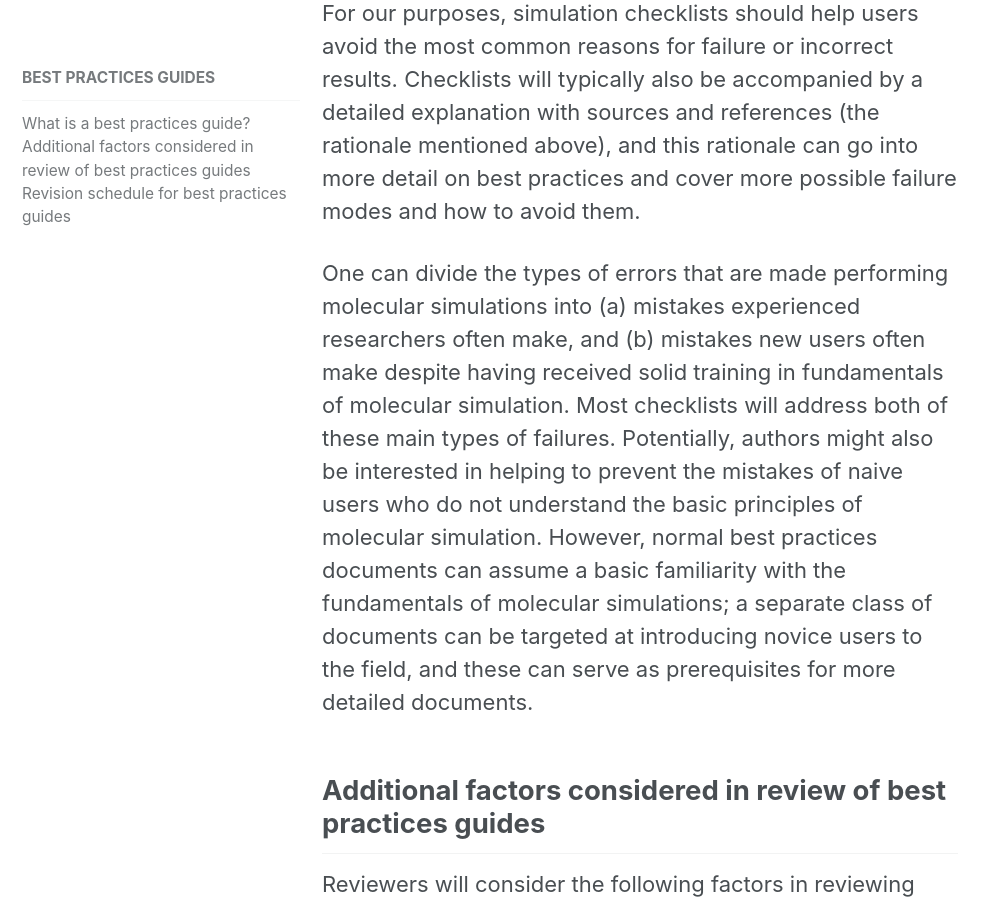
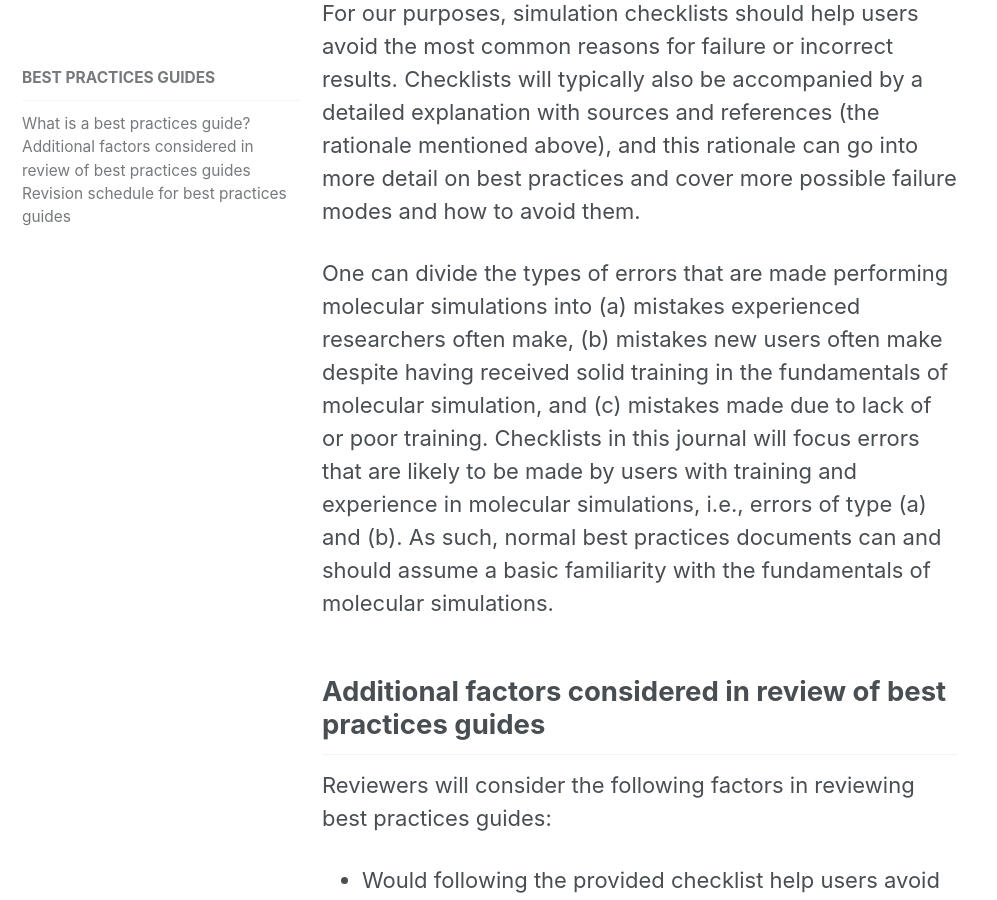
Before and after one commit to livecomsjournal/livecomsjournal.github.io, a Jekyll site: the page built from _author_instructions/02_best_practices.md, in a window 1280 px wide and 900 px high, scrolled down 1151 px. Shown: the whole window, without its empty margins (0-997 px from the left). Built offline with Jekyll 4.4.1, drawn with Linux system fonts in a browser that asks for light colours.

Commit message:
Updated paragraph on error types based on github discussion.

```diff
--- a/_author_instructions/02_best_practices.md
+++ b/_author_instructions/02_best_practices.md
@@ -31,11 +31,11 @@ can go into more detail on best practices and
 cover more possible failure modes and how to avoid them.
 
 One can divide the types of errors that are made performing molecular
-simulations into (a) mistakes experienced researchers often make, and (b)
+simulations into (a) mistakes experienced researchers often make, (b)
 mistakes new users often make despite having received solid
-training in fundamentals of molecular simulation. Most checklists will
-address both of these main types of failures. Potentially, authors might also be interested in helping to prevent the mistakes of naive users who do not understand the
-basic principles of molecular simulation. However, normal best practices documents can assume a basic familiarity with the fundamentals of molecular simulations; a separate class of documents can be targeted at introducing novice users to the field, and these can serve as prerequisites for more detailed documents.
+training in the fundamentals of molecular simulation, and (c) mistakes made due to lack of or poor training. Checklists in this journal will
+focus errors that are likely to be made by users with training and experience in molecular simulations, i.e., errors of type (a) and (b).
+As such, normal best practices documents can and should assume a basic familiarity with the fundamentals of molecular simulations.
 
 ## Additional factors considered in review of best practices guides
 Reviewers will consider the following factors in reviewing best practices guides:
```
